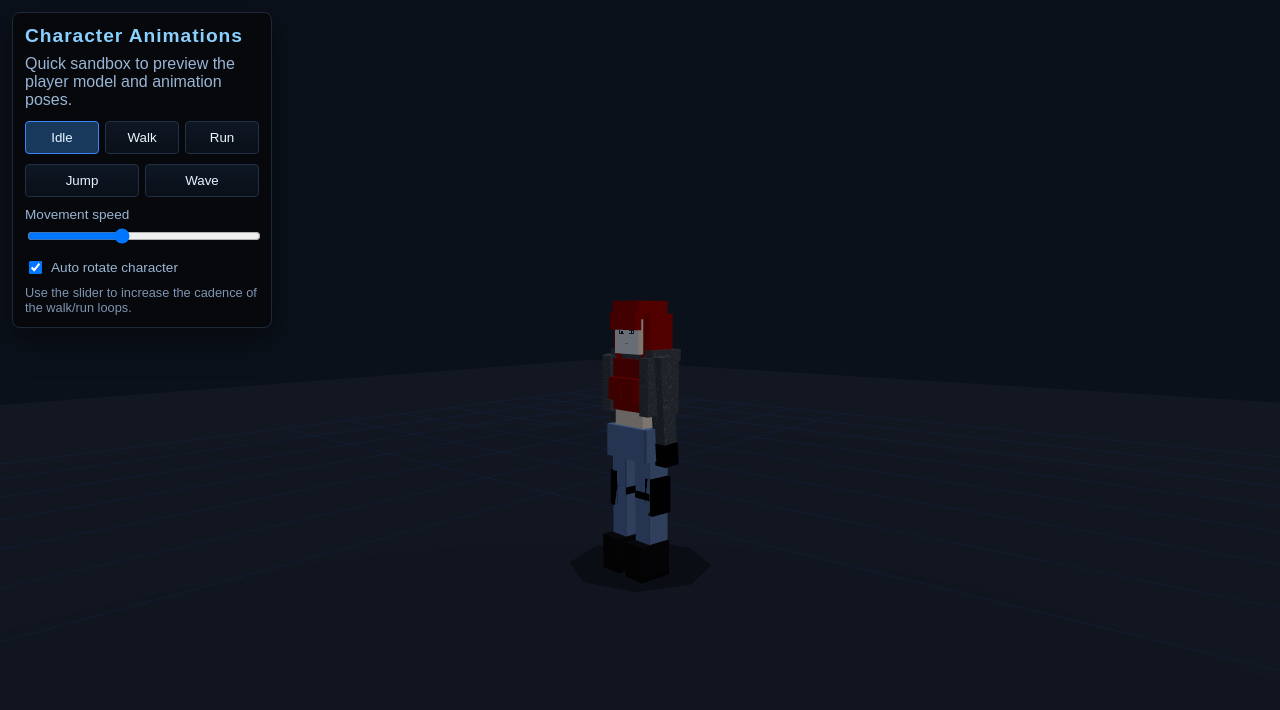
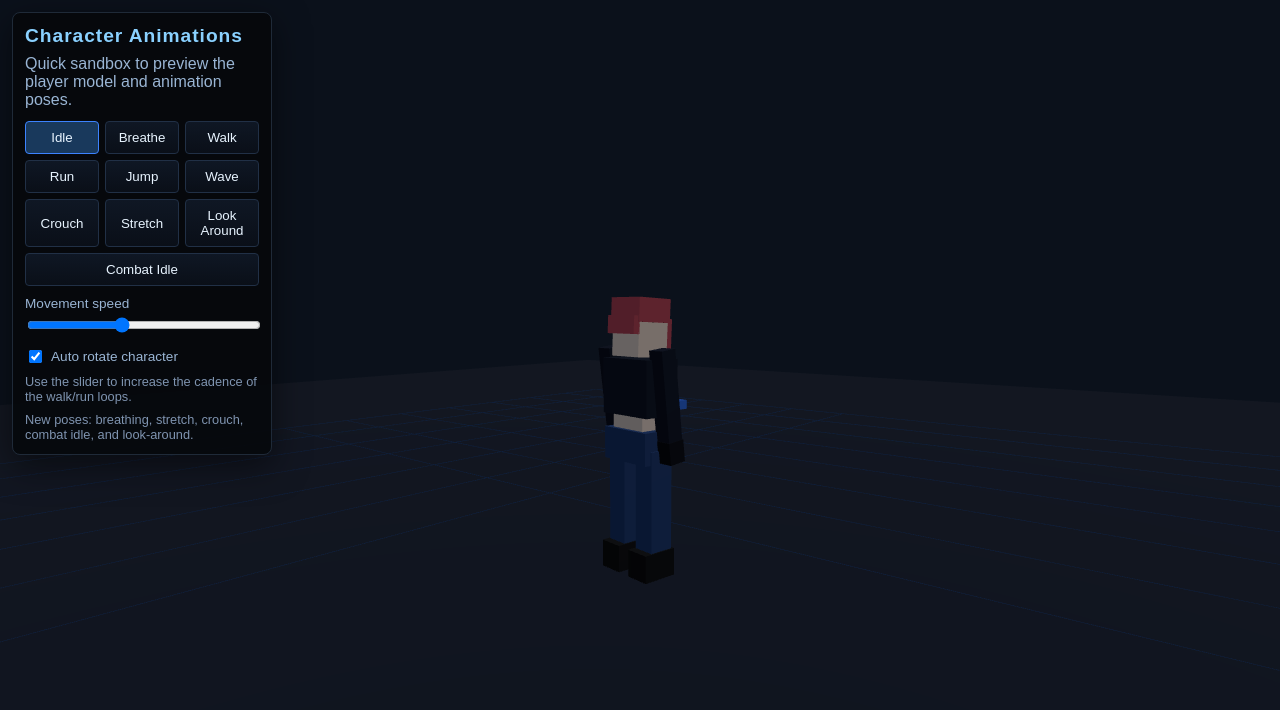
Before and after one commit to Tickoto/cyberia2000-physics, a website: page character.html in a window 1280 px wide. Drawn offline with nearby package versions, Linux system fonts and the light colour scheme; animation ran at ten frames a second.

Commit message:
Add standalone model rig and expanded animations

```diff
--- a/character.html
+++ b/character.html
@@ -42,15 +42,7 @@
     <div id="ui">
         <h1>Character Animations</h1>
         <p>Quick sandbox to preview the player model and animation poses.</p>
-        <div class="button-row">
-            <button data-state="idle" class="active">Idle</button>
-            <button data-state="walk">Walk</button>
-            <button data-state="run">Run</button>
-        </div>
-        <div class="button-row">
-            <button data-state="jump">Jump</button>
-            <button data-state="wave">Wave</button>
-        </div>
+        <div id="state-buttons" class="button-row" style="flex-wrap: wrap;"></div>
         <label for="speed">Movement speed</label>
         <input type="range" id="speed" min="0" max="15" value="6" step="0.1">
         <label for="auto-rotate" style="margin-top:10px; display:flex; align-items:center; gap:6px;">
@@ -58,11 +50,12 @@
             Auto rotate character
         </label>
         <div class="hint">Use the slider to increase the cadence of the walk/run loops.</div>
+        <div class="hint">New poses: breathing, stretch, crouch, combat idle, and look-around.</div>
     </div>
 
     <script src="https://cdn.jsdelivr.net/npm/three@0.160.0/build/three.min.js"></script>
     <script type="module">
-        import { Character } from './js/character.js';
+        import { ModelRig } from './model.js';
 
         const renderer = new THREE.WebGLRenderer({ antialias: true });
         renderer.setSize(window.innerWidth, window.innerHeight);
@@ -90,21 +83,31 @@
         const grid = new THREE.GridHelper(16, 16, 0x1f4b99, 0x0e203f);
         scene.add(grid);
 
-        const character = new Character(true);
+        const character = new ModelRig();
         scene.add(character.group);
         character.group.position.set(0, 0, 0);
-
-        const controlsPanel = document.querySelectorAll('button[data-state]');
         let currentState = 'idle';
         let speedScale = Number(document.getElementById('speed').value);
         let autoRotate = document.getElementById('auto-rotate').checked;
 
-        controlsPanel.forEach((btn) => {
+        const stateContainer = document.getElementById('state-buttons');
+        const stateButtons = [];
+        character.animationList.forEach((state) => {
+            const btn = document.createElement('button');
+            btn.dataset.state = state;
+            const label = state
+                .replace(/([a-z])([A-Z])/g, '$1 $2')
+                .replace(/[-_]/g, ' ')
+                .replace(/\b([a-z])/g, (m, c) => c.toUpperCase());
+            btn.textContent = label;
+            btn.classList.toggle('active', state === currentState);
             btn.addEventListener('click', () => {
-                currentState = btn.dataset.state;
-                character.setAnimation(currentState);
-                controlsPanel.forEach((b) => b.classList.toggle('active', b === btn));
+                currentState = state;
+                character.setAnimation(state);
+                stateButtons.forEach((b) => b.classList.toggle('active', b === btn));
             });
+            stateButtons.push(btn);
+            stateContainer.appendChild(btn);
         });
 
         document.getElementById('speed').addEventListener('input', (e) => {
--- /dev/null
+++ b/model.js
@@ -0,0 +1,317 @@
+// Self-contained voxel-style character model and animation system used by character.html
+// The module exposes a ModelRig class that builds the model and runs animations without
+// relying on any other project files.
+
+const { Group, Mesh, BoxGeometry, MeshStandardMaterial, CircleGeometry, Color } = THREE;
+
+const MATERIALS = {
+    skin: new MeshStandardMaterial({ color: new Color('#f2d3b4'), roughness: 0.6 }),
+    hair: new MeshStandardMaterial({ color: new Color('#c14a52'), roughness: 0.4 }),
+    jacket: new MeshStandardMaterial({ color: new Color('#1a1f2a'), roughness: 0.45, metalness: 0.05 }),
+    shirt: new MeshStandardMaterial({ color: new Color('#b52d2d'), roughness: 0.5 }),
+    pants: new MeshStandardMaterial({ color: new Color('#223d66'), roughness: 0.65 }),
+    boots: new MeshStandardMaterial({ color: new Color('#0d0d0f'), roughness: 0.7 }),
+    accent: new MeshStandardMaterial({ color: new Color('#0d1118'), roughness: 0.6, metalness: 0.08 }),
+    emissive: new MeshStandardMaterial({ color: new Color('#1f4b99'), emissive: new Color('#163b7c'), emissiveIntensity: 0.4 })
+};
+
+const clamp = (value, min, max) => Math.max(min, Math.min(max, value));
+
+export class ModelRig {
+    constructor(options = {}) {
+        this.options = options;
+        this.group = new Group();
+        this.meshGroup = new Group();
+        this.group.add(this.meshGroup);
+
+        this.limbs = {};
+        this.bindPose = new Map();
+        this.baseHipHeight = 0.9;
+        this.animationState = 'idle';
+        this.animationTime = 0;
+        this.speedWeight = 0;
+        this.jumpDuration = 1.15;
+
+        this.buildModel();
+    }
+
+    buildModel() {
+        const storeBindPose = (mesh) => {
+            this.bindPose.set(mesh, {
+                position: mesh.position.clone(),
+                rotation: mesh.rotation.clone(),
+                scale: mesh.scale.clone()
+            });
+        };
+
+        const hips = new Mesh(new BoxGeometry(0.42, 0.22, 0.28), MATERIALS.pants);
+        hips.position.y = this.baseHipHeight;
+        this.meshGroup.add(hips);
+        this.limbs.hips = hips;
+        storeBindPose(hips);
+
+        const midriff = new Mesh(new BoxGeometry(0.30, 0.14, 0.22), MATERIALS.skin);
+        midriff.position.y = 0.18;
+        hips.add(midriff);
+        storeBindPose(midriff);
+
+        const spine = new Group();
+        spine.position.y = 0.12;
+        midriff.add(spine);
+        this.limbs.spine = spine;
+        storeBindPose(spine);
+
+        const chest = new Mesh(new BoxGeometry(0.38, 0.34, 0.24), MATERIALS.shirt);
+        chest.position.y = 0.1;
+        spine.add(chest);
+        storeBindPose(chest);
+
+        const jacket = new Mesh(new BoxGeometry(0.44, 0.38, 0.28), MATERIALS.jacket);
+        jacket.position.set(0, 0.1, 0);
+        spine.add(jacket);
+        storeBindPose(jacket);
+
+        const head = new Mesh(new BoxGeometry(0.26, 0.30, 0.26), MATERIALS.skin);
+        head.position.y = 0.45;
+        spine.add(head);
+        this.limbs.head = head;
+        storeBindPose(head);
+
+        const hair = new Mesh(new BoxGeometry(0.28, 0.16, 0.28), MATERIALS.hair);
+        hair.position.y = 0.16;
+        head.add(hair);
+        storeBindPose(hair);
+
+        const bangs = new Mesh(new BoxGeometry(0.26, 0.12, 0.05), MATERIALS.hair);
+        bangs.position.set(0, 0.06, -0.15);
+        head.add(bangs);
+        storeBindPose(bangs);
+
+        const ponytail = new Mesh(new BoxGeometry(0.12, 0.34, 0.12), MATERIALS.hair);
+        ponytail.position.set(0, -0.06, 0.18);
+        head.add(ponytail);
+        storeBindPose(ponytail);
+
+        const legGeo = new BoxGeometry(0.16, 0.86, 0.18);
+        const leftLeg = new Mesh(legGeo, MATERIALS.pants);
+        leftLeg.position.set(0.14, -0.45, 0);
+        hips.add(leftLeg);
+        this.limbs.leftLeg = leftLeg;
+        storeBindPose(leftLeg);
+
+        const rightLeg = new Mesh(legGeo, MATERIALS.pants);
+        rightLeg.position.set(-0.14, -0.45, 0);
+        hips.add(rightLeg);
+        this.limbs.rightLeg = rightLeg;
+        storeBindPose(rightLeg);
+
+        const bootGeo = new BoxGeometry(0.18, 0.24, 0.26);
+        const leftBoot = new Mesh(bootGeo, MATERIALS.boots);
+        leftBoot.position.set(0, -0.38, -0.02);
+        leftLeg.add(leftBoot);
+        storeBindPose(leftBoot);
+        const rightBoot = new Mesh(bootGeo, MATERIALS.boots);
+        rightBoot.position.set(0, -0.38, -0.02);
+        rightLeg.add(rightBoot);
+        storeBindPose(rightBoot);
+
+        const shoulderOffset = 0.26;
+        const armGeo = new BoxGeometry(0.12, 0.72, 0.12);
+        const leftArm = new Mesh(armGeo, MATERIALS.jacket);
+        leftArm.position.set(shoulderOffset, 0.0, 0);
+        spine.add(leftArm);
+        this.limbs.leftArm = leftArm;
+        storeBindPose(leftArm);
+
+        const rightArm = new Mesh(armGeo, MATERIALS.jacket);
+        rightArm.position.set(-shoulderOffset, 0.0, 0);
+        spine.add(rightArm);
+        this.limbs.rightArm = rightArm;
+        storeBindPose(rightArm);
+
+        const gloveGeo = new BoxGeometry(0.13, 0.15, 0.13);
+        const leftHand = new Mesh(gloveGeo, MATERIALS.accent);
+        leftHand.position.y = -0.32;
+        leftArm.add(leftHand);
+        this.limbs.leftHand = leftHand;
+        storeBindPose(leftHand);
+
+        const rightHand = new Mesh(gloveGeo, MATERIALS.accent);
+        rightHand.position.y = -0.32;
+        rightArm.add(rightHand);
+        this.limbs.rightHand = rightHand;
+        storeBindPose(rightHand);
+
+        const band = new Mesh(new BoxGeometry(0.5, 0.06, 0.14), MATERIALS.emissive);
+        band.position.set(0, -0.02, 0.13);
+        spine.add(band);
+        storeBindPose(band);
+
+        const shadow = new Mesh(new CircleGeometry(0.55, 12), MATERIALS.accent.clone());
+        shadow.material.transparent = true;
+        shadow.material.opacity = 0.35;
+        shadow.rotation.x = -Math.PI / 2;
+        shadow.position.y = -0.92;
+        this.meshGroup.add(shadow);
+        storeBindPose(shadow);
+    }
+
+    get animationList() {
+        return Object.keys(ANIMATIONS);
+    }
+
+    setAnimation(state) {
+        if (!ANIMATIONS[state]) return;
+        if (this.animationState !== state) {
+            this.animationState = state;
+            this.animationTime = 0;
+        }
+    }
+
+    resetPose() {
+        for (const limb of Object.values(this.limbs)) {
+            const bind = this.bindPose.get(limb);
+            if (bind) {
+                limb.rotation.copy(bind.rotation);
+                limb.position.copy(bind.position);
+                limb.scale.copy(bind.scale);
+            }
+        }
+        this.meshGroup.position.set(0, 0, 0);
+        this.limbs.hips.position.y = this.baseHipHeight;
+    }
+
+    updateAnimation(delta = 0.016, speed = 0) {
+        this.animationTime += delta;
+        this.resetPose();
+        const anim = ANIMATIONS[this.animationState] || ANIMATIONS.idle;
+        const context = {
+            rig: this,
+            limbs: this.limbs,
+            speed,
+            t: this.animationTime,
+            delta,
+            speedWeight: clamp(speed / 12, 0, 1)
+        };
+        anim(context);
+    }
+}
+
+const ANIMATIONS = {
+    idle: ({ limbs, t }) => {
+        const sway = Math.sin(t * 0.8) * 0.05;
+        const breathe = Math.sin(t * 1.2) * 0.02;
+        limbs.hips.rotation.y = sway * 0.5;
+        limbs.spine.rotation.y = -sway * 0.4;
+        limbs.spine.position.y += breathe * 0.5;
+        limbs.head.rotation.y = Math.sin(t * 0.6) * 0.08;
+        limbs.head.rotation.x = Math.sin(t * 0.4) * 0.05;
+        limbs.leftArm.rotation.x = -0.12 + breathe * 0.8;
+        limbs.rightArm.rotation.x = -0.12 - breathe * 0.8;
+    },
+
+    breathe: ({ limbs, t }) => {
+        const inhale = (Math.sin(t * 1.1 - Math.PI / 2) + 1) / 2;
+        const chestLift = inhale * 0.025;
+        const shoulderRoll = Math.sin(t * 0.6) * 0.08;
+        limbs.spine.position.y += chestLift;
+        limbs.spine.scale.y = 1 + inhale * 0.03;
+        limbs.hips.rotation.y = shoulderRoll * 0.25;
+        limbs.leftArm.rotation.x = -0.1 + inhale * 0.1;
+        limbs.rightArm.rotation.x = -0.1 + inhale * 0.1;
+        limbs.head.rotation.x = -inhale * 0.05;
+    },
+
+    walk: ({ limbs, t, speedWeight }) => {
+        const cadence = 4.4 + speedWeight * 1.2;
+        const cycle = Math.sin(t * cadence);
+        const lift = Math.abs(Math.cos(t * cadence)) * 0.04;
+        limbs.leftLeg.rotation.x = cycle * 0.6;
+        limbs.rightLeg.rotation.x = -cycle * 0.6;
+        limbs.leftArm.rotation.x = -cycle * 0.45;
+        limbs.rightArm.rotation.x = cycle * 0.45;
+        limbs.hips.position.y += lift;
+        limbs.hips.rotation.y = Math.sin(t * cadence * 0.5) * 0.08;
+        limbs.spine.rotation.y = -limbs.hips.rotation.y * 0.8;
+    },
+
+    run: ({ limbs, t, speedWeight }) => {
+        const cadence = 7 + speedWeight * 3;
+        const cycle = Math.sin(t * cadence);
+        const lift = Math.abs(Math.cos(t * cadence)) * 0.08;
+        limbs.leftLeg.rotation.x = cycle * 1.0;
+        limbs.rightLeg.rotation.x = -cycle * 1.0;
+        limbs.leftArm.rotation.x = -cycle * 0.8;
+        limbs.rightArm.rotation.x = cycle * 0.8;
+        limbs.spine.rotation.x = Math.sin(t * cadence * 0.5) * 0.08;
+        limbs.hips.position.y += lift;
+        limbs.head.rotation.y = Math.sin(t * cadence * 0.4) * 0.05;
+    },
+
+    jump: ({ rig, limbs, t }) => {
+        const progress = clamp(t / rig.jumpDuration, 0, 1);
+        const rise = Math.sin(progress * Math.PI);
+        const tuck = Math.sin(Math.min(progress, 0.6) * Math.PI) * 0.6;
+        rig.meshGroup.position.y = rise * 0.65;
+        limbs.leftLeg.rotation.x = 0.4 - tuck * 0.6;
+        limbs.rightLeg.rotation.x = 0.4 - tuck * 0.6;
+        limbs.leftArm.rotation.x = -0.35;
+        limbs.rightArm.rotation.x = -0.35;
+        limbs.spine.rotation.x = tuck * 0.15;
+        if (progress >= 1) rig.setAnimation('idle');
+    },
+
+    wave: ({ limbs, t }) => {
+        const wave = Math.sin(t * 5.4) * 0.7;
+        limbs.leftArm.rotation.x = -0.2;
+        limbs.rightArm.rotation.x = 0.1;
+        limbs.rightArm.rotation.z = wave - 0.4;
+        limbs.rightArm.rotation.y = Math.sin(t * 2.6) * 0.3;
+        limbs.spine.rotation.y = Math.sin(t * 1.6) * 0.25;
+        limbs.head.rotation.y = -limbs.spine.rotation.y * 0.4;
+    },
+
+    crouch: ({ limbs, t }) => {
+        const settle = (Math.sin(t * 2) + 1) / 2;
+        limbs.hips.position.y -= 0.35;
+        limbs.leftLeg.rotation.x = -0.6;
+        limbs.rightLeg.rotation.x = -0.6;
+        limbs.leftLeg.rotation.y = 0.12;
+        limbs.rightLeg.rotation.y = -0.12;
+        limbs.leftArm.rotation.x = -0.2 - settle * 0.15;
+        limbs.rightArm.rotation.x = -0.2 - settle * 0.15;
+        limbs.spine.rotation.x = 0.25;
+        limbs.head.rotation.x = -0.15;
+    },
+
+    stretch: ({ limbs, t }) => {
+        const reach = (Math.sin(t * 1.4 - Math.PI / 2) + 1) / 2;
+        limbs.leftArm.rotation.x = -Math.PI / 2 + reach * 0.3;
+        limbs.rightArm.rotation.x = -Math.PI / 2 + reach * 0.3;
+        limbs.spine.rotation.x = 0.18 * reach;
+        limbs.spine.rotation.y = Math.sin(t * 0.8) * 0.12;
+        limbs.head.rotation.x = -reach * 0.1;
+        limbs.hips.position.y += reach * 0.04;
+    },
+
+    'look-around': ({ limbs, t }) => {
+        const sweep = Math.sin(t * 0.9) * 0.6;
+        limbs.head.rotation.y = sweep;
+        limbs.head.rotation.x = Math.sin(t * 0.7) * 0.15;
+        limbs.spine.rotation.y = sweep * 0.4;
+        limbs.leftArm.rotation.x = -0.18;
+        limbs.rightArm.rotation.x = -0.18;
+    },
+
+    'combat-idle': ({ limbs, t }) => {
+        const bounce = Math.sin(t * 4) * 0.02;
+        limbs.hips.position.y += bounce;
+        limbs.leftLeg.rotation.x = 0.1;
+        limbs.rightLeg.rotation.x = -0.1;
+        limbs.leftArm.rotation.x = -0.3;
+        limbs.rightArm.rotation.x = -0.45;
+        limbs.rightArm.rotation.z = -0.25;
+        limbs.spine.rotation.y = Math.sin(t * 1.6) * 0.1;
+        limbs.head.rotation.y = limbs.spine.rotation.y * 0.6;
+    }
+};
```
